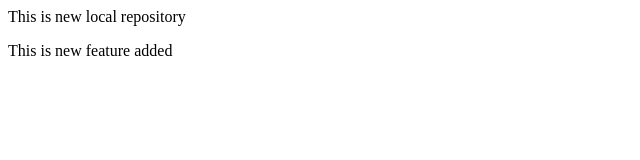
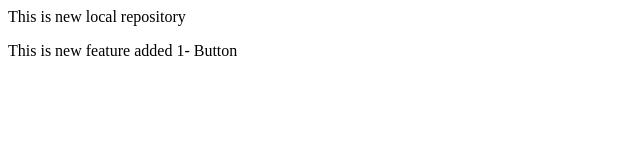
Before and after one commit to mohitshri14/LocalKarma1, a plain HTML site: page index.html in a window 1280 px wide. Shown: the full height of the page, 0-640 px from the left. Drawn offline with Linux system fonts and the light colour scheme.

Commit message:
Add button

```diff
--- a/index.html
+++ b/index.html
@@ -1,2 +1,2 @@
 <p>This is new local repository</p>
-<p>This is new feature added</p>
+<p>This is new feature added 1- Button</p>
```
